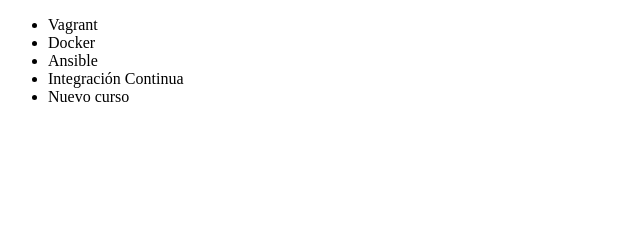
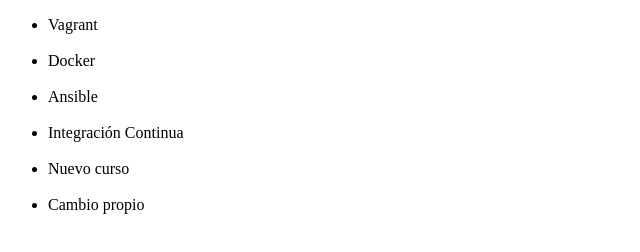
Before and after one commit to EddyF19/alura-git, a plain HTML site: page index.html in a window 1280 px wide. Shown: the whole page, without its empty margins (0-640 px from the left). Drawn offline with Linux system fonts and the light colour scheme.

Commit message:
Se agrego nuevo li y espacio por cada li

```diff
--- a/index.html
+++ b/index.html
@@ -8,11 +8,12 @@
 </head>
 <body>
     <ul>
-        <li>Vagrant</li>
-        <li>Docker</li>
-        <li>Ansible</li>
-        <li>Integración Continua</li>
-        <li>Nuevo curso</li>
+        <li>Vagrant</li><br>
+        <li>Docker</li><br>
+        <li>Ansible</li><br>
+        <li>Integración Continua</li><br>
+        <li>Nuevo curso</li><br>
+        <li>Cambio propio</li>
     </ul>
 </body>
 </html>
```
